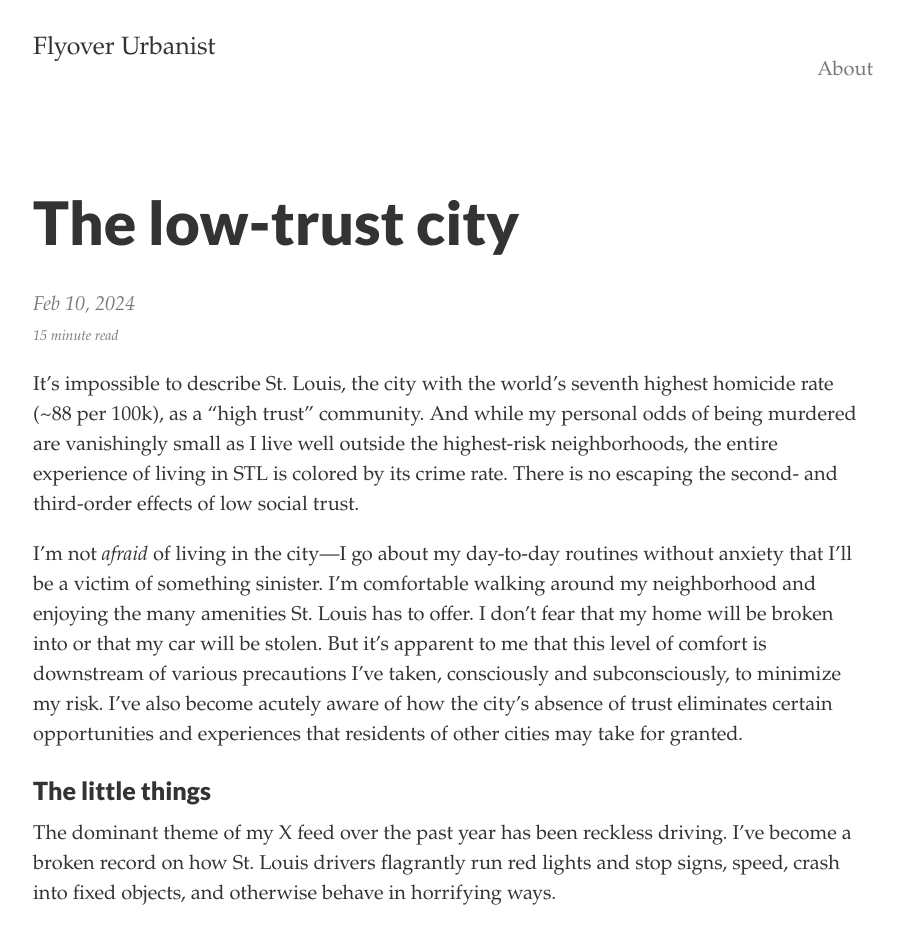
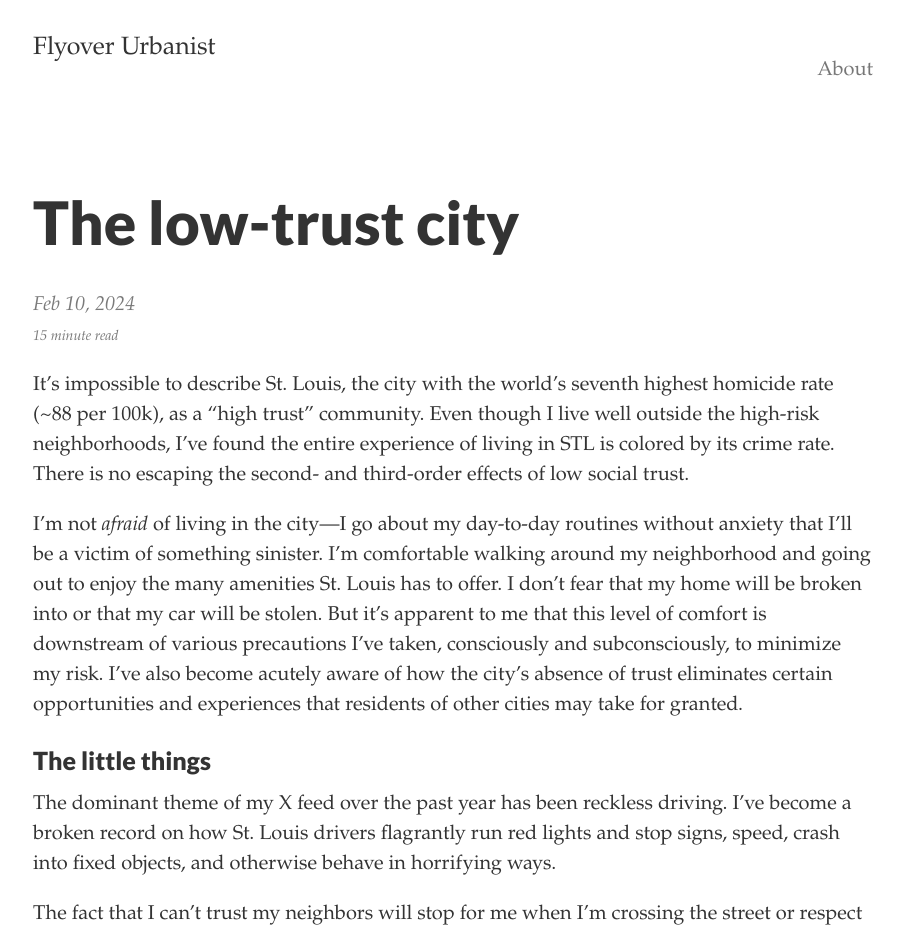
Before and after one commit to lithiumaneurysm/lithiumaneurysm.github.io, a Jekyll site: the page built from docs/_posts/2024-02-10-The-low-trust-city.md, in a window 1280 px wide and 1400 px high. Shown: the top 932 px of the window, without its empty margins (187-1091 px from the left). Built offline with Jekyll 4.4.1, drawn with Linux system fonts in a browser that asks for light colours; comment, search, counter and statistics services are not loaded; some of the changed text lies outside the part shown.

Commit message:
Update 2024-02-10-The-low-trust-city.md

```diff
--- a/docs/_posts/2024-02-10-The-low-trust-city.md
+++ b/docs/_posts/2024-02-10-The-low-trust-city.md
@@ -5,9 +5,9 @@ date: 2024-02-10 12:00:00 -0600
 categories: urbanism
 ---
 
-It's impossible to describe St. Louis, the city with the world's seventh highest homicide rate (~88 per 100k), as a "high trust" community. And while my personal odds of being murdered are vanishingly small as I live well outside the highest-risk neighborhoods, the entire experience of living in STL is colored by its crime rate. There is no escaping the second- and third-order effects of low social trust.
+It's impossible to describe St. Louis, the city with the world's seventh highest homicide rate (~88 per 100k), as a "high trust" community. Even though I live well outside the high-risk neighborhoods, I've found the entire experience of living in STL is colored by its crime rate. There is no escaping the second- and third-order effects of low social trust.
 
-I'm not *afraid* of living in the city—I go about my day-to-day routines without anxiety that I'll be a victim of something sinister. I'm comfortable walking around my neighborhood and enjoying the many amenities St. Louis has to offer. I don't fear that my home will be broken into or that my car will be stolen. But it's apparent to me that this level of comfort is downstream of various precautions I've taken, consciously and subconsciously, to minimize my risk. I've also become acutely aware of how the city's absence of trust eliminates certain opportunities and experiences that residents of other cities may take for granted.
+I'm not *afraid* of living in the city—I go about my day-to-day routines without anxiety that I'll be a victim of something sinister. I'm comfortable walking around my neighborhood and going out to enjoy the many amenities St. Louis has to offer. I don't fear that my home will be broken into or that my car will be stolen. But it's apparent to me that this level of comfort is downstream of various precautions I've taken, consciously and subconsciously, to minimize my risk. I've also become acutely aware of how the city's absence of trust eliminates certain opportunities and experiences that residents of other cities may take for granted.
 
 ### The little things
 The dominant theme of my X feed over the past year has been reckless driving. I've become a broken record on how St. Louis drivers flagrantly run red lights and stop signs, speed, crash into fixed objects, and otherwise behave in horrifying ways.
```
Also changed, not shown: other parts of docs/_posts/2024-02-10-The-low-trust-city.md (+1 -1 lines).
